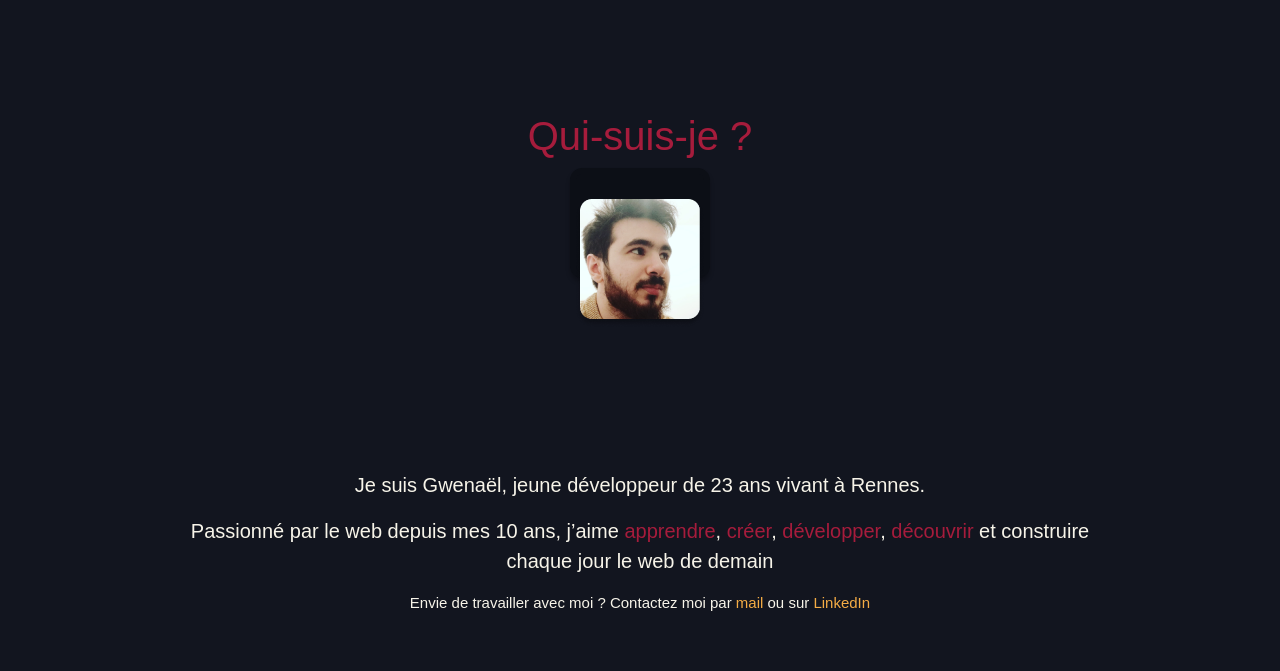
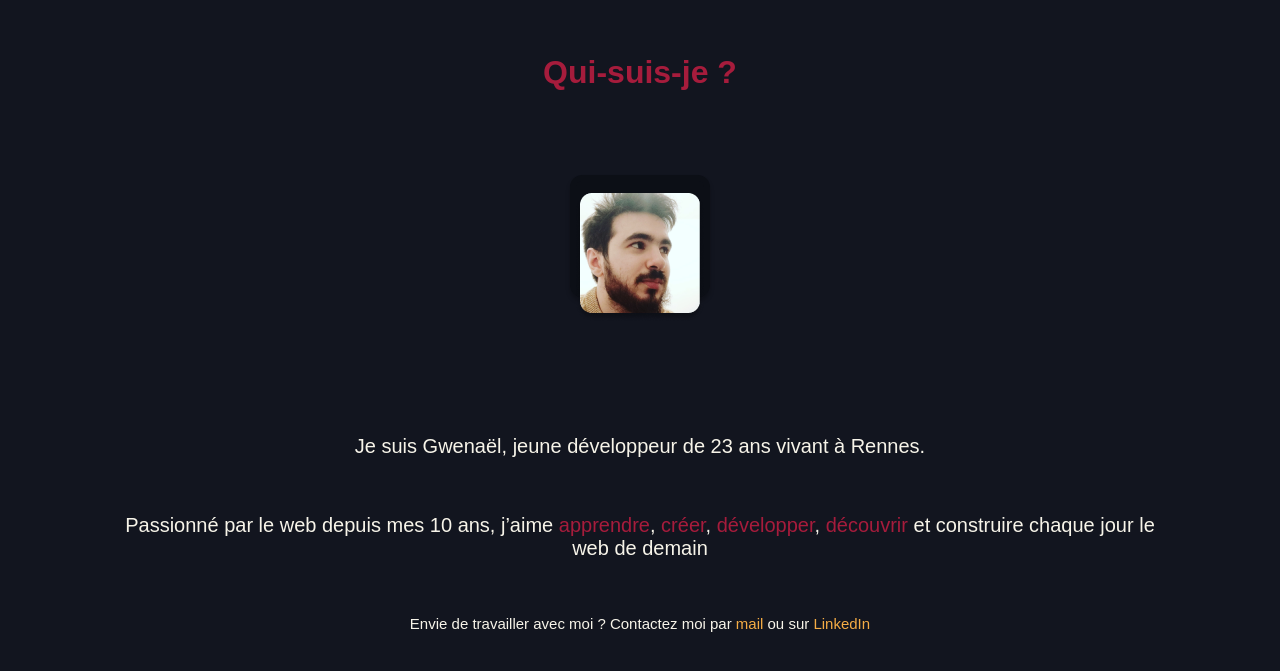
Before and after one commit to Gwenael-Even/Portfolio, a React (Create React App) app: page / in a window 1280 px wide. Shown: the part 829-1500 px from the top of the page. Built offline with nearby package versions, Linux system fonts and the light colour scheme.

Commit message:
rework css + routing simple

```diff
--- a/package.json
+++ b/package.json
@@ -6,10 +6,8 @@
     "@testing-library/jest-dom": "^4.2.4",
     "@testing-library/react": "^9.5.0",
     "@testing-library/user-event": "^7.2.1",
-    "bootstrap": "^4.5.2",
     "node-sass": "^4.14.1",
     "react": "^16.13.1",
-    "react-bootstrap": "^1.3.0",
     "react-dom": "^16.13.1",
     "react-icons": "^4.1.0",
     "react-scripts": "^4.0.1"
--- a/src/Component/About/About.js
+++ /dev/null
@@ -1,30 +0,0 @@
-import React, { useState } from 'react'
-import pictures_Gwenael from '../../Assets/images/picture_Gwenael.png'
-
-function About () {
-
-    return (
-        <>
-        <div className={'about'}>
-            <h1>Qui-suis-je ?</h1>
-            <div className={'picShadow'}>
-                <div className={'pic'} />
-            </div>
-            <div className={'textAbout'}>
-                <p>
-                Je suis Gwenaël, jeune développeur de 23 ans vivant à Rennes.
-                </p>
-                <p>
-                Passionné par le web depuis mes 10 ans, j’aime <span>apprendre</span>, <span>créer</span>, <span>développer</span>, <span>découvrir</span> et construire chaque jour le web de demain
-                </p>
-                <p className='aboutContact'>Envie de travailler avec moi ?
-                Contactez moi par <a href='#' className={'yellow'}>mail</a> ou sur <a href='https://www.linkedin.com/in/gwenael-even/' className={'yellow'}>LinkedIn</a>
-                </p>
-            </div>
-        </div>
-        </>
-    )
-
-}
-
-export default About
--- /dev/null
+++ b/src/Component/About/About.jsx
@@ -0,0 +1,30 @@
+import React from 'react'
+
+function About () {
+
+    const linkedin = 'https://www.linkedin.com/in/gwenael-even/'
+
+    return (
+        <>
+        <div className={'about'} id='about'>
+            <h1>Qui-suis-je ?</h1>
+            <div className={'picShadow'}>
+                <div className={'pic'} />
+            </div>
+            <div className={'textAbout'}>
+                    <p>Je suis Gwenaël, jeune développeur de 23 ans vivant à Rennes.</p>
+                    <p>Passionné par le web depuis mes 10 ans,
+                        j’aime <span>apprendre</span>, <span>créer</span>, <span>développer</span>, <span>découvrir</span> et
+                        construire chaque jour le web de demain
+                    </p>
+                    <p className='aboutContact'>
+                        Envie de travailler avec moi ?
+                        Contactez moi par <a href='#' className={'yellow'}>mail</a> ou sur <a href={linkedin} className={'yellow'}>LinkedIn</a>
+                    </p>
+            </div>
+        </div>
+        </>
+    )
+}
+
+export default About
--- a/src/Component/App.js
+++ b/src/Component/App.jsx
@@ -1,24 +1,21 @@
 import React from 'react'
 import '../Css/index.scss'
-import 'bootstrap/dist/css/bootstrap.min.css'
-import { Container, Row } from 'react-bootstrap'
 import Hamburger from './Nav/Hamburger'
-import Landpage from './Landpage/Landpage'
+import Home from './Home/Home'
 import About from './About/About'
-
 
 function App() {
   return (
     <>
-      <Container fluid='sm' className={'noPadding noMargin'}>
+      <div className={'noPadding noMargin'}>
         <div className={'maxSize centerComponent'}>
-          <Landpage />
+          <Home />
         </div>
         <div className={'maxSize centerComponent'}>
           <About />
         </div>
         <Hamburger />
-      </Container>
+      </div>
     </>
   )
 }
--- a/src/Component/Landpage/Landpage.js
+++ b/src/Component/Home/Home.jsx
@@ -1,20 +1,20 @@
 import React  from 'react'
 import { FaArrowRight } from 'react-icons/fa'
 
-function Landpage () {
+function Home () {
 
     return (
         <>
-            <div className={'landingPage'}>
+            <div className={'home'} id='home'>
                 <p>Bonjour, je suis</p>
                 <p><span>Gwenaël Even</span>.</p>
                 <p>Je suis</p>
                 <p><span>Développeur web</span>.</p>
                 <p>Bienvenue !</p>
-                <button>Découvrez moi<FaArrowRight/></button>
+                <button><a href='#about'>Découvrez moi<FaArrowRight/></a></button>
             </div>
         </>
     )
 }
 
-export default Landpage
+export default Home
--- a/src/Component/Nav/Hamburger.js
+++ b/src/Component/Nav/Hamburger.jsx
@@ -3,6 +3,10 @@ import NavBar from './Navbar'
 
 function Hamburger () {
     const [active, setActive] = useState(false)
+
+    const changeActive = () => {
+        setActive(!active)
+    }
 
     return (
         <>
@@ -11,7 +15,7 @@ function Hamburger () {
                 <span className={`${active ? 'open' : '' }`} />
                 <span className={`${active ? 'open' : '' }`} />
             </div>
-            <NavBar active={active} />
+            <NavBar active={active} changeActive={changeActive} />
         </>
     )
 }
--- a/src/Component/Nav/Navbar.js
+++ /dev/null
@@ -1,30 +0,0 @@
-import React, { useEffect } from 'react';
-import { Col } from 'react-bootstrap'
-
-function Navbar (props) {
-
-    useEffect(() => {
-        if(props.active) {
-            document.body.style.overflow = 'hidden'
-        } else {
-            document.body.style.overflow = 'visible'
-
-        }
-    })
-
-    return (
-            <div className={`navBarMenu ${props.active ? 'navBarActive' : ''}`}>
-                <nav className={'navBarLink'}>
-                    <ul>
-                        <li className={'liNavbar'}><a href='#'>Accueil</a></li>
-                        <li className={'liNavbar'}><a href='#'>A propos</a></li>
-                        <li className={'liNavbar'}><a href='#'>Mon parcours</a></li>
-                        <li className={'liNavbar'}><a href='#'>Mes projets</a></li>
-                        <li className={'liNavbar'}><a href='#'>Me contacter</a></li>
-                    </ul>
-                </nav>
-            </div>
-    )
-}
-
-export default Navbar
--- /dev/null
+++ b/src/Component/Nav/Navbar.jsx
@@ -0,0 +1,51 @@
+import React, { useEffect } from 'react';
+
+function Navbar (props) {
+
+    const links = [
+        {
+            href : '#home',
+            text: 'Accueil',
+        },
+        {
+            href : '#about',
+            text: 'A propos',
+        },
+        {
+            href : '#work',
+            text: 'Mon parcours',
+        },
+        {
+            href: '#project',
+            text: 'Mes projets',
+        },
+        {
+            href: '#contact',
+            text: 'Me contacter',
+        }
+    ]
+
+    useEffect(() => {
+        if(props.active) {
+            document.body.style.overflow = 'hidden'
+        } else {
+            document.body.style.overflow = 'visible'
+        }
+    })
+
+    return (
+            <div className={`navBarMenu ${props.active ? 'navBarActive' : ''}`}>
+                <nav className={'navBarLink'}>
+                    <ul>
+                    {
+                        links.map((link) => {
+                            return <li key={link.href} className={'liNavbar'}><a href={link.href} onClick={props.changeActive}>{link.text}</a></li>
+                        })
+                    }
+                    </ul>
+                </nav>
+            </div>
+    )
+}
+
+export default Navbar
--- a/src/Css/_about.scss
+++ b/src/Css/_about.scss
@@ -2,20 +2,10 @@
 .about {
     display:flex;
     flex-direction:column;
-    justify-content: center;
+    justify-content: space-evenly;
     align-items:center;
     height:100vh;
     width:100vw;
-}
-
-p, span {
-    font-size:20px;
-}
-
-p {
-    margin-left: 10%;
-    margin-right:10%;
-
 }
 
 img {
@@ -24,7 +14,6 @@ img {
 
 .picShadow {
     height:110px;
-    padding-top:25px;
     border: 6px solid $backgroundPicture;
     background-color: $backgroundPicture;
     border-radius: 12px;
@@ -32,20 +21,29 @@ img {
 }
 
 .pic {
+    margin-top:10%;
     height:128px;
     width:128px;
     background-image: url('../Assets/images/picture_Gwenael.png');
     background-repeat:no-repeat;
 }
 
-.aboutContact {
-    font-size:15px;
+
+
+.textAbout {
+    display:flex;
+    flex-direction:column;
+    justify-content: space-evenly;
+    align-items:center;
+    text-align:center;
+    height:308px;
 }
 
-.textAbout {
-    margin-top:15%;
-    display:flex;
-    flex-direction:column;
-    align-items:center;
-    text-align:center;
+.textAbout > p, span {
+    font-size:20px;
+    width:90%;
 }
+
+.aboutContact {
+    font-size:15px !important;
+}
--- a/src/Css/_home.scss
+++ b/src/Css/_home.scss
@@ -1,5 +1,5 @@
 
-.landingPage {
+.home {
     display:flex;
     flex-direction:column;
     justify-content: center;
@@ -8,7 +8,7 @@
     width:100vw;
 }
 
-
-p, span {
+.home > p, span {
     font-size:25px;
+    margin-bottom:20px;
   }
--- a/src/Css/_navMenu.scss
+++ b/src/Css/_navMenu.scss
@@ -47,7 +47,7 @@
     opacity:0;
     z-index:-1;
     background-color:$defaultColor;
-    transition: opacity 0.3s ease-in-out;
+    transition: opacity 0.3s ease-out ;
 }
 
 .navBarActive {
--- a/src/Css/index.scss
+++ b/src/Css/index.scss
@@ -8,6 +8,7 @@
 * {
   margin:0;
   padding:0;
+  scroll-behavior: smooth;
 }
 
 body {
@@ -16,6 +17,7 @@ body {
   -webkit-font-smoothing: antialiased;
   -moz-osx-font-smoothing: grayscale;
   height:100vh !important;
+  scroll-behavior: smooth;
 }
 
 hr {
```
Also changed, not shown: 2 other files (tests, documents, lock files or other folders).
